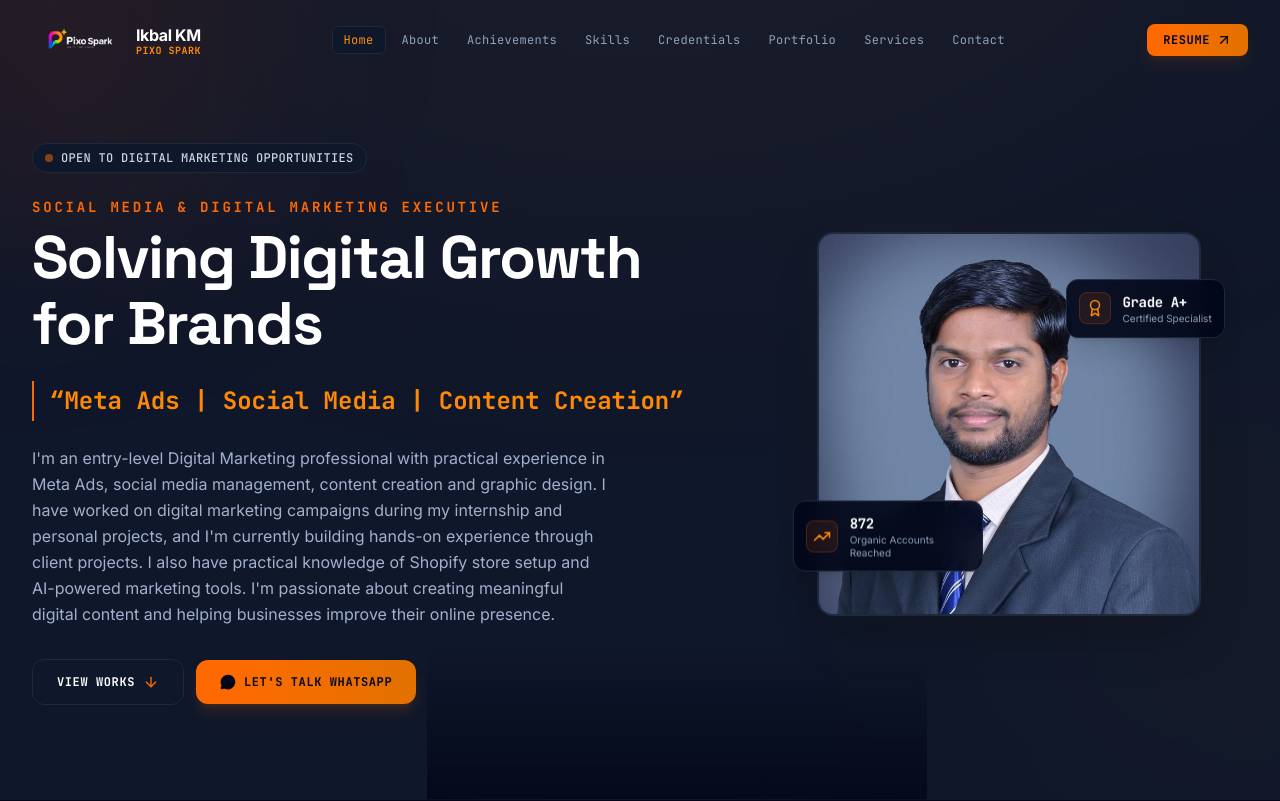
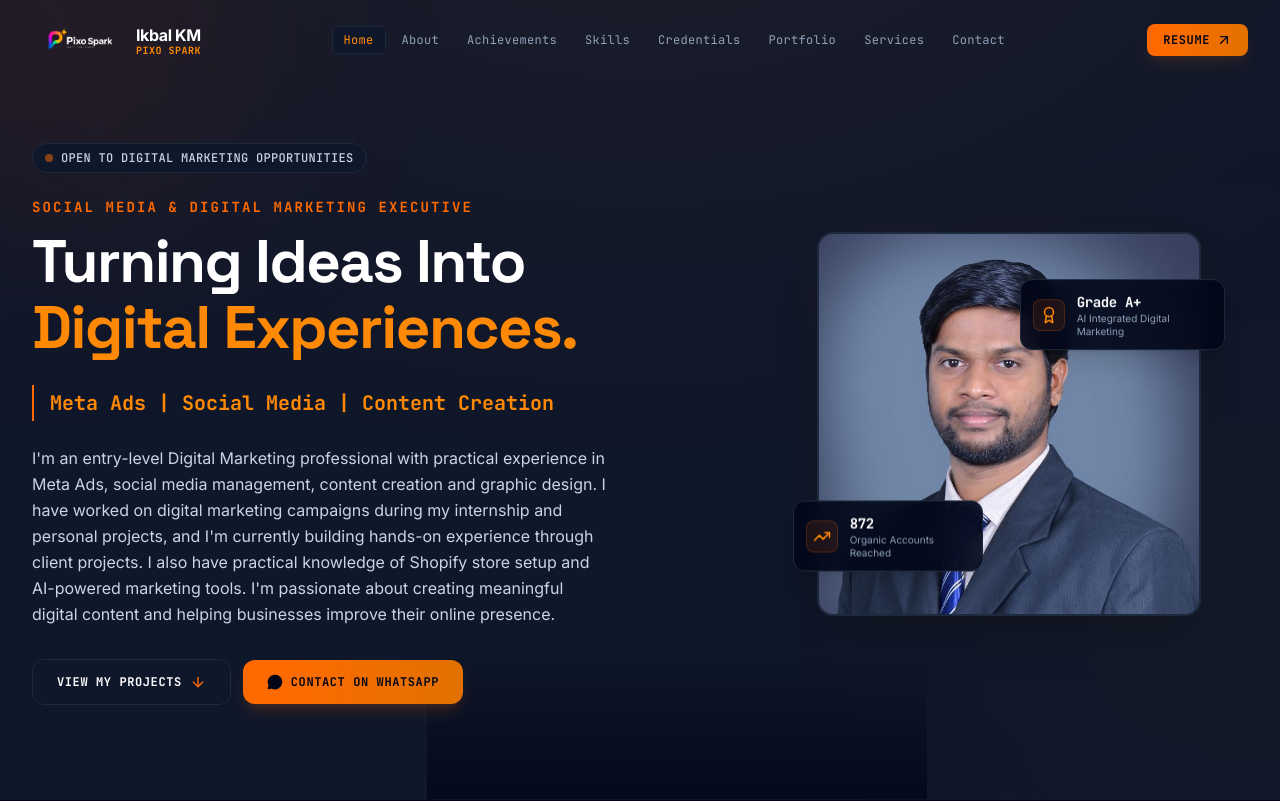
Before and after one commit to ikbalkmtnr786-glitch/ikbal-km-portfolio, a React (Vite) app: page / in a window 1280 px wide. Shown: the top 801 px of the page. Built offline with nearby package versions, Linux system fonts and the light colour scheme.

Commit message:
Update Hero.tsx

```diff
--- a/src/components/Hero.tsx
+++ b/src/components/Hero.tsx
@@ -1,5 +1,6 @@
+
 import React from 'react';
-import { ArrowDown, MessageCircle, Sparkles, Award, TrendingUp } from 'lucide-react';
+import { ArrowDown, MessageCircle, Award, TrendingUp } from 'lucide-react';
 import { motion } from 'motion/react';
 import { personalInfo } from '../data';
 import PortfolioImage from './PortfolioImage';
@@ -26,7 +27,7 @@ export default function Hero() {
       id="home"
       className="relative min-h-screen pt-28 pb-16 flex items-center justify-center overflow-hidden"
     >
-      {/* Premium Background Atmosphere */}
+      {/* Background Atmosphere */}
       <div className="absolute inset-0 z-0">
         <div className="absolute -top-40 -left-40 w-96 h-96 bg-orange-600/10 rounded-full blur-[120px]" />
         <div className="absolute top-1/2 -right-40 w-96 h-96 bg-amber-500/5 rounded-full blur-[150px]" />
@@ -36,16 +37,16 @@ export default function Hero() {
       <div className="max-w-7xl mx-auto px-4 sm:px-6 lg:px-8 relative z-10 w-full">
         <div className="grid grid-cols-1 lg:grid-cols-12 gap-12 items-center">
 
-          {/* Main Info Column */}
+          {/* Main Introduction */}
           <div className="lg:col-span-7 flex flex-col items-start gap-6 text-left">
 
-            {/* Tagline / Subtitle Badge */}
+            {/* Availability Badge */}
             <motion.div
               id="hero-badge"
               initial={{ opacity: 0, y: 15 }}
               animate={{ opacity: 1, y: 0 }}
               transition={{ duration: 0.5 }}
-              className="inline-flex items-center gap-2 px-3 py-1.5 rounded-full bg-slate-900 border border-slate-800 text-slate-300 pointer-events-none"
+              className="inline-flex items-center gap-2 px-3 py-1.5 rounded-full bg-slate-900 border border-slate-800 text-slate-300"
             >
               <span className="w-2 h-2 rounded-full bg-orange-500 animate-pulse" />
               <span className="text-xs font-mono font-medium tracking-wide uppercase">
@@ -54,46 +55,50 @@ export default function Hero() {
             </motion.div>
 
             {/* Main Headline */}
-            <div className="space-y-2">
+            <div className="space-y-3">
               <motion.span
                 initial={{ opacity: 0, y: 15 }}
                 animate={{ opacity: 1, y: 0 }}
                 transition={{ duration: 0.5, delay: 0.1 }}
-                className="text-orange-500 font-mono text-sm tracking-[0.2em] uppercase block font-semibold"
+                className="text-orange-500 font-mono text-sm tracking-[0.15em] uppercase block font-semibold"
               >
                 {personalInfo.title}
               </motion.span>
+
               <motion.h1
                 initial={{ opacity: 0, y: 15 }}
                 animate={{ opacity: 1, y: 0 }}
                 transition={{ duration: 0.5, delay: 0.2 }}
                 className="text-4xl sm:text-5xl md:text-6xl font-sans font-black text-white tracking-tight leading-[1.1]"
               >
-                Solving Digital Growth for Brands
+                Turning Ideas Into
+                <span className="block text-orange-400">
+                  Digital Experiences.
+                </span>
               </motion.h1>
             </div>
 
-            {/* Campaign Tagline */}
+            {/* Professional Tagline */}
             <motion.p
               initial={{ opacity: 0, y: 15 }}
               animate={{ opacity: 1, y: 0 }}
               transition={{ duration: 0.5, delay: 0.3 }}
-              className="text-xl sm:text-2xl font-mono text-orange-400 font-bold border-l-2 border-orange-500 pl-4 py-1"
+              className="text-lg sm:text-xl font-mono text-orange-400 font-semibold border-l-2 border-orange-500 pl-4 py-1"
             >
-              &ldquo;{personalInfo.tagline}&rdquo;
+              {personalInfo.tagline}
             </motion.p>
 
-            {/* Professional Bio Brief */}
+            {/* Introduction */}
             <motion.p
               initial={{ opacity: 0, y: 15 }}
               animate={{ opacity: 1, y: 0 }}
               transition={{ duration: 0.5, delay: 0.4 }}
-              className="text-slate-350 text-sm sm:text-base leading-relaxed max-w-xl font-sans"
+              className="text-slate-300 text-sm sm:text-base leading-relaxed max-w-xl font-sans"
             >
               {personalInfo.bio}
             </motion.p>
 
-            {/* CTA action buttons */}
+            {/* Action Buttons */}
             <motion.div
               initial={{ opacity: 0, y: 15 }}
               animate={{ opacity: 1, y: 0 }}
@@ -103,9 +108,9 @@ export default function Hero() {
               <button
                 id="hero-cta-viewwork"
                 onClick={handleScrollToPortfolio}
-                className="group flex items-center justify-center gap-2 px-6 py-3.5 rounded-xl bg-slate-900 hover:bg-slate-850 border border-slate-800 text-white font-mono font-bold text-xs uppercase tracking-wider transition-all active:scale-98 cursor-pointer focus:outline-none"
+                className="group flex items-center justify-center gap-2 px-6 py-3.5 rounded-xl bg-slate-900 hover:bg-slate-800 border border-slate-800 text-white font-mono font-bold text-xs uppercase tracking-wider transition-all active:scale-98 cursor-pointer focus:outline-none"
               >
-                View Works
+                View My Projects
                 <ArrowDown className="w-4 h-4 text-orange-500 group-hover:translate-y-1 transition-transform" />
               </button>
 
@@ -117,20 +122,20 @@ export default function Hero() {
                 className="flex items-center justify-center gap-2 px-6 py-3.5 rounded-xl bg-gradient-to-r from-orange-500 to-amber-600 hover:from-orange-600 hover:to-amber-700 text-slate-950 font-mono font-bold text-xs uppercase tracking-wider shadow-lg shadow-orange-500/15 hover:shadow-orange-500/25 transition-all active:scale-98"
               >
                 <MessageCircle className="w-4 h-4 fill-slate-950 text-slate-950" />
-                Let&apos;s Talk WhatsApp
+                Contact on WhatsApp
               </a>
             </motion.div>
 
           </div>
 
-          {/* Profile Image Column (with floating stats) */}
+          {/* Profile Image and Highlights */}
           <div className="lg:col-span-5 relative flex justify-center items-center mt-8 lg:mt-0">
             <div className="relative w-72 h-72 sm:w-80 sm:h-80 md:w-96 md:h-96">
 
-              {/* Backside Glowing Aura */}
+              {/* Background Glow */}
               <div className="absolute inset-4 rounded-3xl bg-gradient-to-tr from-orange-500/20 to-amber-500/10 blur-xl animate-pulse" />
 
-              {/* Profile Image Wrapper */}
+              {/* Profile Image */}
               <motion.div
                 initial={{ opacity: 0, scale: 0.92 }}
                 animate={{ opacity: 1, scale: 1 }}
@@ -145,7 +150,7 @@ export default function Hero() {
                 />
               </motion.div>
 
-              {/* FLOATING BADGE 1: 872 Organic Accounts Reached */}
+              {/* Organic Reach Highlight */}
               <motion.div
                 initial={{ x: -20, y: 10, opacity: 0 }}
                 animate={{ x: 0, y: 0, opacity: 1 }}
@@ -162,12 +167,14 @@ export default function Hero() {
                   </div>
                   <div>
                     <p className="text-sm font-mono font-bold text-white tracking-tight">872</p>
-                    <p className="text-[10px] text-slate-400 font-sans leading-tight">Organic Accounts Reached</p>
+                    <p className="text-[10px] text-slate-400 font-sans leading-tight">
+                      Organic Accounts Reached
+                    </p>
                   </div>
                 </motion.div>
               </motion.div>
 
-              {/* FLOATING BADGE 2: Grade A+ Certified */}
+              {/* Education Highlight */}
               <motion.div
                 initial={{ x: 20, y: -10, opacity: 0 }}
                 animate={{ x: 0, y: 0, opacity: 1 }}
@@ -177,14 +184,18 @@ export default function Hero() {
                 <motion.div
                   animate={{ y: [0, 8, 0] }}
                   transition={{ repeat: Infinity, duration: 5, ease: 'easeInOut' }}
-                  className="bg-slate-950/90 backdrop-blur-md border border-slate-800 rounded-xl p-3 shadow-xl flex items-center gap-3 max-w-[190px]"
+                  className="bg-slate-950/90 backdrop-blur-md border border-slate-800 rounded-xl p-3 shadow-xl flex items-center gap-3 max-w-[205px]"
                 >
                   <div className="w-8 h-8 rounded-lg bg-orange-500/10 border border-orange-500/20 flex items-center justify-center text-orange-400 shrink-0">
                     <Award className="w-4.5 h-4.5" />
                   </div>
                   <div>
-                    <p className="text-sm font-mono font-bold text-white tracking-tight">Grade A+</p>
-                    <p className="text-[10px] text-slate-400 font-sans leading-tight">Certified Specialist</p>
+                    <p className="text-sm font-mono font-bold text-white tracking-tight">
+                      Grade A+
+                    </p>
+                    <p className="text-[10px] text-slate-400 font-sans leading-tight">
+                      AI Integrated Digital Marketing
+                    </p>
                   </div>
                 </motion.div>
               </motion.div>
@@ -195,7 +206,7 @@ export default function Hero() {
         </div>
       </div>
 
-      {/* Bottom subtle divider line */}
+      {/* Bottom Divider */}
       <div className="absolute bottom-0 left-0 right-0 h-[1px] bg-gradient-to-r from-transparent via-slate-900 to-transparent" />
     </section>
   );
```
